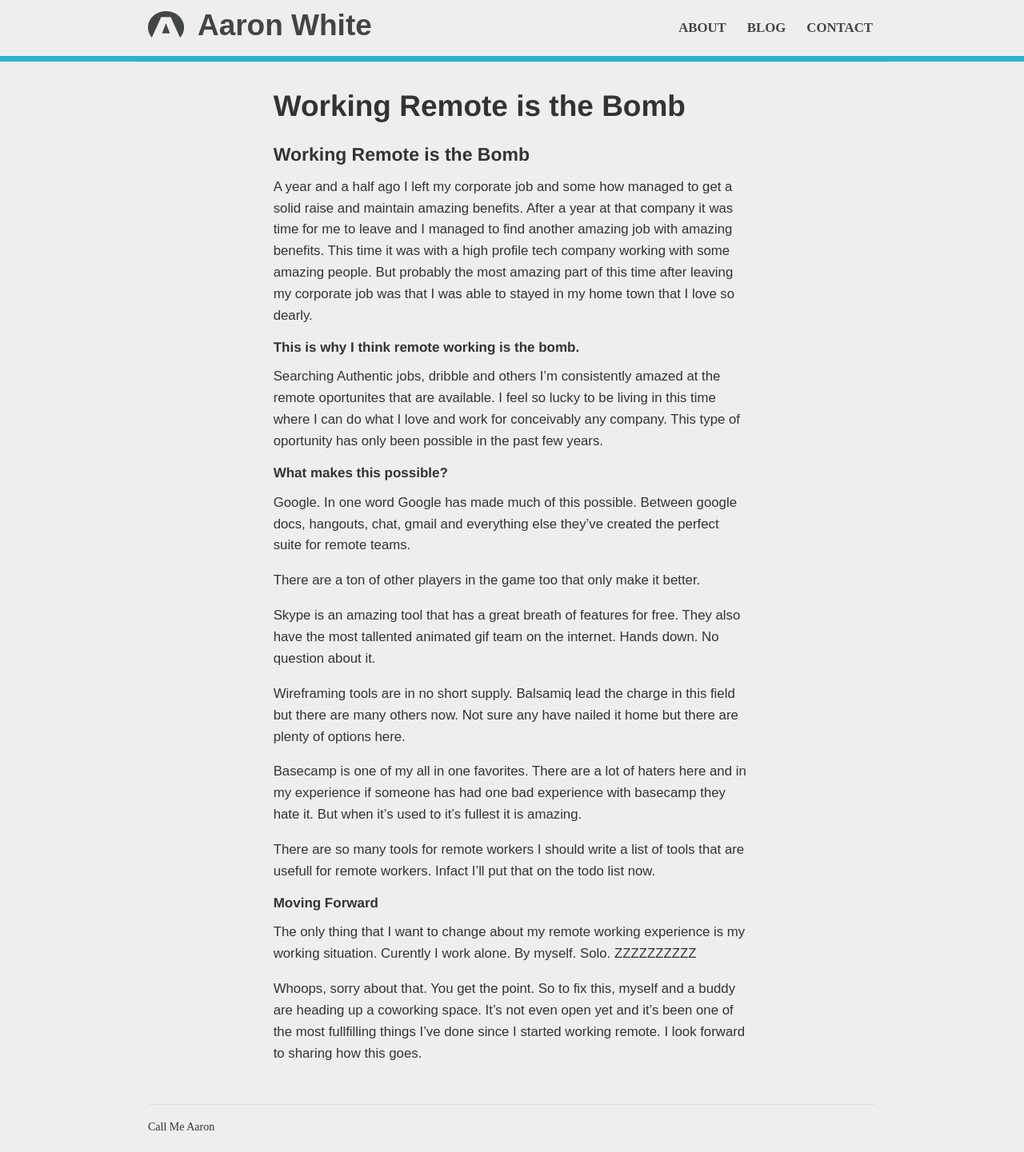
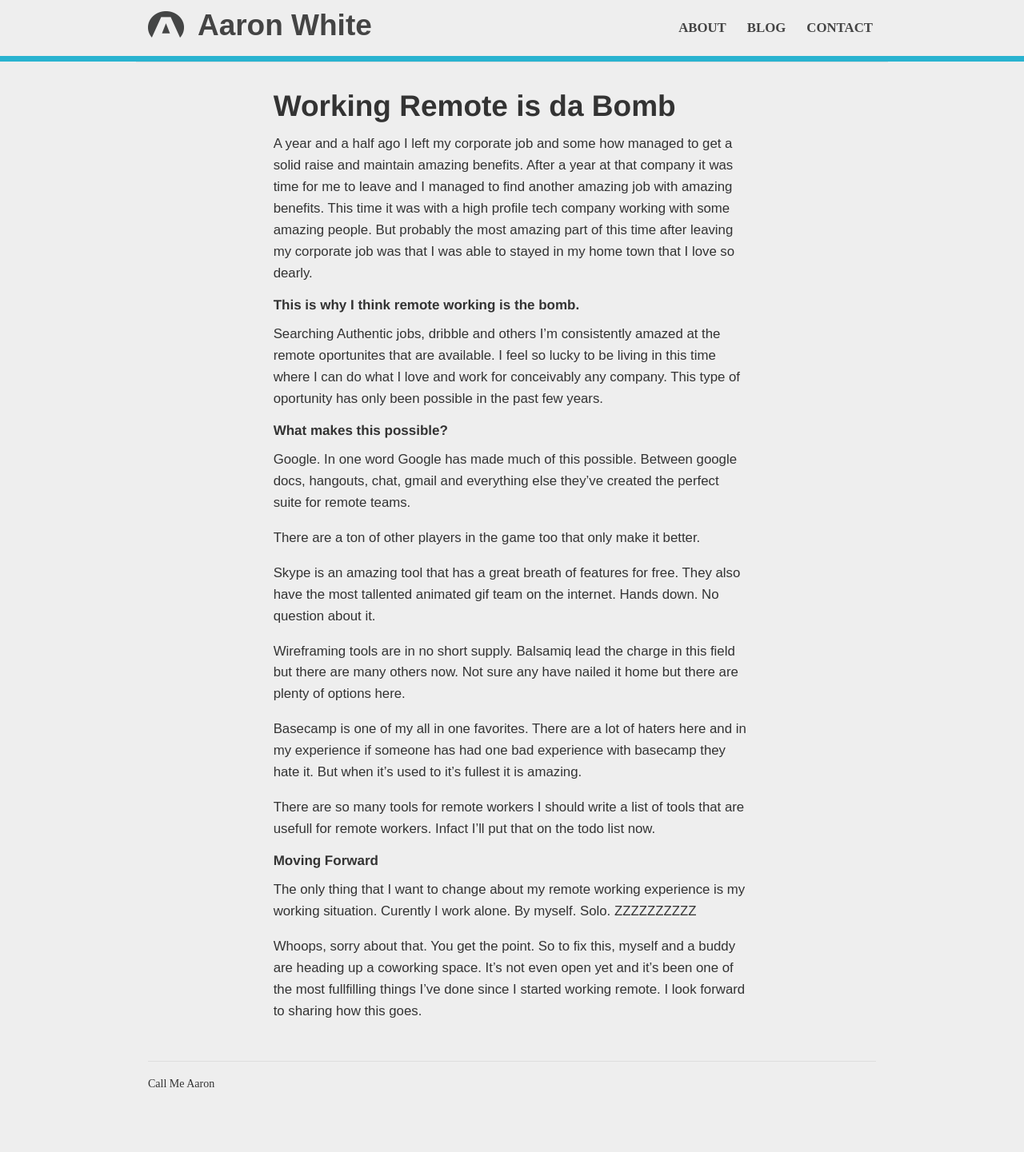
Before and after one commit to internetAaron/call-me-aaron, a Jekyll site: the page built from blog/_posts/2013-01-04-remote-working.markdown, in a window 1280 px wide. Shown: the whole page at 80% size. Built offline with Jekyll 4.4.1, drawn with Linux system fonts in a browser that asks for light colours; nearby versions of some CDN libraries; library files that are not in the unit come from our copies; Markdown is read by kramdown in place of the engine named in the settings; a script that is not in the unit is left out; after the commit the page ends 1387 px from its top, so only the background shows below that.

Commit message:
copy fix

```diff
--- a/blog/_posts/2013-01-04-remote-working.markdown
+++ b/blog/_posts/2013-01-04-remote-working.markdown
@@ -1,10 +1,9 @@
 ---
 layout: post
-title: Working Remote is the Bomb
+title: Working Remote is da Bomb
 date: January 8, 2013
 ---
 
-####Working Remote is the Bomb
 
 A year and a half ago I left my corporate job and some how managed to get a solid raise and maintain amazing benefits.  After a year at that company it was time for me to leave and I managed to find another amazing job with amazing benefits.  This time it was with a high profile tech company working with some amazing people.  But probably the most amazing part of this time after leaving my corporate job was that I was able to stayed in my home town that I love so dearly.
 
```
